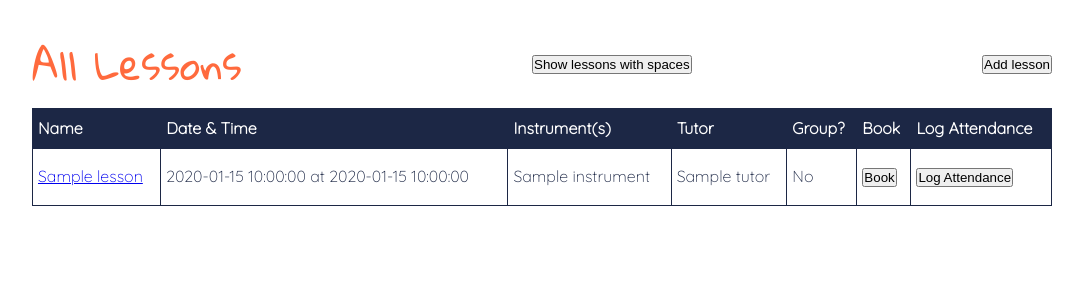
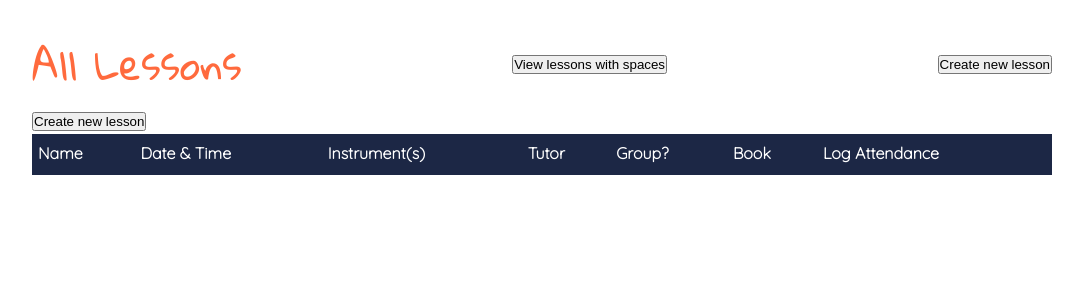
Before and after one commit to heathercking/CodeClan_Project1__Planaband, a Flask app: page /lessons in a window 1280 px wide. Shown: the part 100-400 px from the top of the page, without its empty margins (98-1181 px from the left). Run offline with Flask 2, Linux system fonts and the light colour scheme; a database or web service that is not in the repository returns one stand-in record (values such as "Sample title"); lists and menus that the app fills with data are empty; some libraries are stand-ins or nearby versions.

Commit message:
adds todays_date method to lesson class to check the date and only display current and future lessons

```diff
--- a/models/lesson.py
+++ b/models/lesson.py
@@ -1,3 +1,5 @@
+from datetime import date
+
 class Lesson:
 
     def __init__(self, name, date, time, instrument, tutor, max_capacity, group_status=False, id=None):
@@ -28,3 +30,8 @@ class Lesson:
     def count_attendees(self):
         no_attendees = len(self.attendees)
         return no_attendees
+
+    def todays_date(self):
+        today = date.today()
+        print(today)
+        return today
--- a/repositories/tutor_repository.py
+++ b/repositories/tutor_repository.py
@@ -59,7 +59,7 @@ def delete_all():
 def lessons(tutor):
     lessons = []
 
-    sql = "SELECT * FROM lessons WHERE tutor_id = %s"
+    sql = "SELECT * FROM lessons WHERE tutor_id = %s ORDER BY date"
     values = [tutor.id]
     results = run_sql(sql, values)
 
--- a/templates/lessons/index.html
+++ b/templates/lessons/index.html
@@ -7,10 +7,10 @@
         <h1>All Lessons</h1>
 
         <form action="/lessons/spaces">
-            <button>Show lessons with spaces</button>
+            <button>View lessons with spaces</button>
         </form>
         <form action="/lessons/new">
-            <button>Add lesson</button>
+            <button>Create new lesson</button>
         </form>
 
     </div>
@@ -28,6 +28,7 @@
             </tr>
 
             {% for lesson in all_lessons %}
+                {% if lesson.todays_date() <= lesson.date %}
                     <tr>
                         <td><a href="/lessons/{{ lesson.id }}">{{ lesson.name }}</a></td>
                         <td>{{ lesson.date }} at {{ lesson.time }}</td>
@@ -53,7 +54,12 @@
                             </form>
                         </td>
                     </tr>
+                {% endif %}
             {% endfor %}
+
+            <form action="/lessons/new">
+                <button>Create new lesson</button>
+            </form>
 
         </table>
     </div>
--- a/templates/tutors/show.html
+++ b/templates/tutors/show.html
@@ -13,7 +13,7 @@
     </div>
 
     <div>
-        <h3>Scheduled Lessons</h3>
+        <h3>Upcoming Lessons</h3>
         <table>
             <tr>
                 <th>Lesson</th>
```
Also changed, not shown: tests/lesson_test.py (+3 -0 lines). Lines whose indentation alone changed are shown as unchanged.
